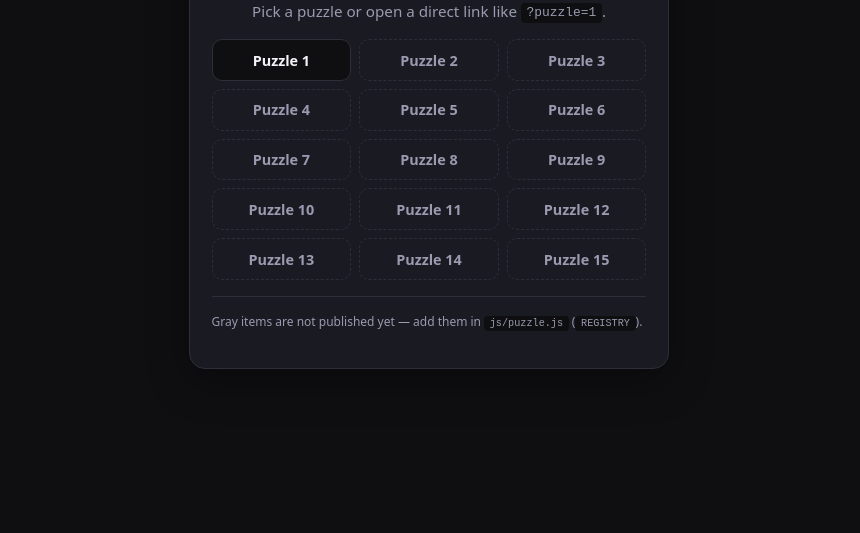
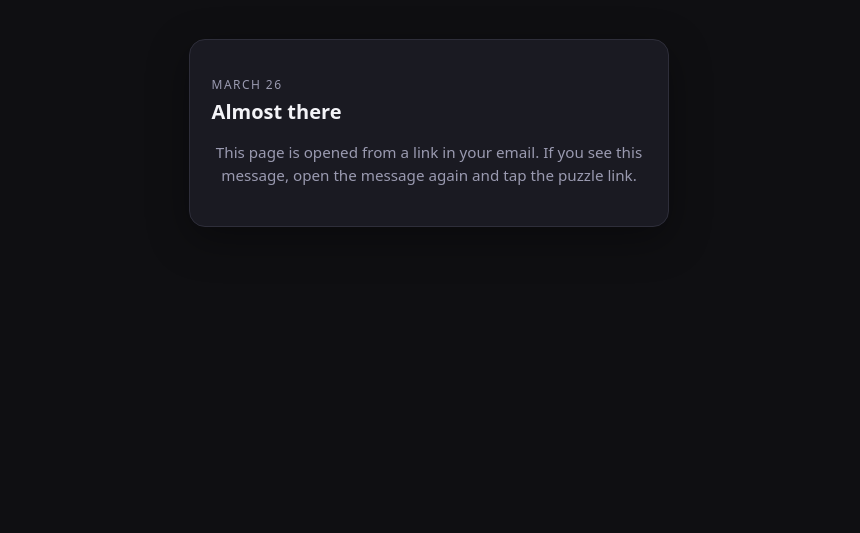
Before and after one commit to disconnec7/march_26, a plain HTML site: page index.html in a window 1280 px wide. Shown: the part 267-800 px from the top of the page, without its empty margins (211-1071 px from the left). Drawn offline with Linux system fonts and the light colour scheme.

Commit message:
Add files via upload

```diff
--- a/css/styles.css
+++ b/css/styles.css
@@ -254,46 +254,6 @@ code {
   font-size: 0.85em;
 }
 
-/* Home: puzzle picker grid */
-.puzzle-picker {
-  display: grid;
-  grid-template-columns: repeat(3, 1fr);
-  gap: 0.5rem;
-  margin-top: 1rem;
-  list-style: none;
-  padding: 0;
-}
-
-.puzzle-picker a {
-  display: block;
-  text-align: center;
-  padding: 0.65rem 0.5rem;
-  border-radius: 10px;
-  border: 1px solid var(--border);
-  color: var(--text);
-  text-decoration: none;
-  font-size: 0.9rem;
-  font-weight: 600;
-  background: var(--bg);
-  transition: border-color 0.2s, background 0.2s;
-}
-
-.puzzle-picker a:hover {
-  border-color: var(--accent-dim);
-  background: rgba(232, 180, 203, 0.08);
-}
-
-.puzzle-picker .coming-soon {
-  display: block;
-  text-align: center;
-  padding: 0.65rem 0.5rem;
-  border-radius: 10px;
-  border: 1px dashed var(--border);
-  color: var(--muted);
-  font-size: 0.9rem;
-  font-weight: 600;
-}
-
 /* Full-screen on phones */
 @media screen and (max-width: 600px) {
   html,
--- a/index.html
+++ b/index.html
@@ -3,7 +3,7 @@
 <head>
   <meta charset="UTF-8" />
   <meta name="viewport" content="width=device-width, initial-scale=1.0, viewport-fit=cover" />
-  <meta name="description" content="March 26 puzzle games — play in your browser." />
+  <meta name="description" content="March 26 puzzle — open from your email link." />
   <title>Puzzles · March 26</title>
   <link rel="stylesheet" href="css/styles.css" />
 </head>
--- a/js/puzzle.js
+++ b/js/puzzle.js
@@ -1,6 +1,9 @@
 /**
- * Puzzle site — GitHub Pages friendly.
- * Reads ?puzzle=1..15 (also utm_puzzle for shared email-style links).
+ * March 26 puzzle site — email deep-links only.
+ * Expects ?puzzle=1..15 or ?utm_puzzle= (no homepage / no in-site navigation).
+ * Companion images: repo files assets/{year}_sashe.jpg with year = 2010 + puzzle id
+ * (puzzle 1 → 2011_sashe.jpg … puzzle 15 → 2025_sashe.jpg).
+ * Override per puzzle: companion.imageUrl in REGISTRY.
  */
 (function () {
   "use strict";
@@ -23,18 +26,33 @@
       .toLowerCase();
   }
 
-  var COMPANION_PLACEHOLDER_IMAGE_URL =
-    "https://cdn.braze.eu/appboy/communication/assets/image_assets/images/69b9bdbec6776800632af017/original.jpg?1773780414";
-  var COMPANION_PLACEHOLDER_DESCRIPTION =
-    "Hello my trusty companion... I have been searching throughout all the knowledge in the world but can't seem to break this cypher. If you are able to help me I will greatly appreciate it. ";
+  /** Default image path for puzzle id (matches assets/ in the repo). */
+  function defaultCompanionImagePath(puzzleId) {
+    if (puzzleId < 1 || puzzleId > MAX_PUZZLE) return "";
+    var year = 2010 + puzzleId;
+    return "assets/" + year + "_sashe.jpg";
+  }
+
+  /**
+   * Build companion payload for rendering.
+   * If def.companion is missing → no companion block.
+   * If companion has no imageUrl → use default path for def.id.
+   */
+  function getCompanionForRender(def) {
+    if (!def.companion) return null;
+    var c = def.companion;
+    var url = c.imageUrl || defaultCompanionImagePath(def.id);
+    if (!url) return null;
+    return { imageUrl: url, description: c.description };
+  }
 
   var PUZZLE_1 = {
     id: 1,
     title: "Also a Taylor Swift song",
     type: "sequential_clues",
     companion: {
-      imageUrl: COMPANION_PLACEHOLDER_IMAGE_URL,
-      description: COMPANION_PLACEHOLDER_DESCRIPTION,
+      description:
+        "Hello my trusty companion... I have been searching throughout all the knowledge in the world but can't seem to break this cypher. If you are able to help me I will greatly appreciate it. ",
     },
     clues: [
       {
@@ -101,32 +119,13 @@
     );
   }
 
-  function renderHome(root) {
-    var items = "";
-    var i;
-    for (i = 1; i <= MAX_PUZZLE; i += 1) {
-      var available = REGISTRY[i];
-      if (available) {
-        items +=
-          '<li><a href="?puzzle=' +
-          i +
-          '">Puzzle ' +
-          i +
-          "</a></li>";
-      } else {
-        items +=
-          '<li><span class="coming-soon">Puzzle ' + i + "</span></li>";
-      }
-    }
+  /** Shown when the URL has no valid puzzle parameter (not linked from email). */
+  function renderMissingPuzzleParam(root) {
     root.innerHTML =
       '<div class="card">' +
       '<p class="puzzle-label">March 26</p>' +
-      "<h1>Puzzles</h1>" +
-      '<p class="placeholder-puzzle">Pick a puzzle or open a direct link like <code>?puzzle=1</code>.</p>' +
-      '<ul class="puzzle-picker">' +
-      items +
-      "</ul>" +
-      '<p class="param-hint">Gray items are not published yet — add them in <code>js/puzzle.js</code> (<code>REGISTRY</code>).</p>' +
+      "<h1>Almost there</h1>" +
+      '<p class="placeholder-puzzle">This page is opened from a link in your email. If you see this message, open the message again and tap the puzzle link.</p>' +
       "</div>";
   }
 
@@ -137,8 +136,7 @@
       id +
       "</p>" +
       "<h1>Coming soon</h1>" +
-      '<p class="placeholder-puzzle">This puzzle isn’t wired up yet. Add it to <code>REGISTRY</code> in <code>js/puzzle.js</code>.</p>' +
-      '<p class="param-hint"><a href="./">← Back to all puzzles</a></p>' +
+      '<p class="placeholder-puzzle">This puzzle is not available yet.</p>' +
       "</div>";
   }
 
@@ -154,15 +152,15 @@
           "<p>All " +
           total +
           " answers are correct.</p>" +
-          '<p class="param-hint" style="margin-top:1rem;border:0;padding:0;"><a href="./">← Play another puzzle</a></p>' +
           "</div>";
         return;
       }
 
       var c = def.clues[step];
       var pct = ((step + 1) / total) * 100;
+      var companionModel = getCompanionForRender(def);
       var companionBlock =
-        step === 0 ? renderCompanionHtml(def.companion) : "";
+        step === 0 ? renderCompanionHtml(companionModel) : "";
 
       root.innerHTML =
         '<div class="card" id="puzzle-card">' +
@@ -194,7 +192,6 @@
         '<button type="button" class="primary" id="btn-submit">Check</button>' +
         "</div>" +
         '<p class="message" id="msg" aria-live="polite"></p>' +
-        '<p class="param-hint" style="margin-top:0.75rem;border:0;padding:0;"><a href="./">← Home</a></p>' +
         "</div>";
 
       var input = document.getElementById("answer");
@@ -241,7 +238,7 @@
     var id = getPuzzleIdFromUrl();
 
     if (id === null || id < 1 || id > MAX_PUZZLE) {
-      renderHome(root);
+      renderMissingPuzzleParam(root);
       return;
     }
 
```
Also changed, not shown: assets/2011_sashe.jpg (added), assets/2012_sashe.jpg (added), assets/2013_sashe.jpg (added), assets/2015_sashe.jpg (added), assets/2016_sashe.jpg (added), 11 other files.
